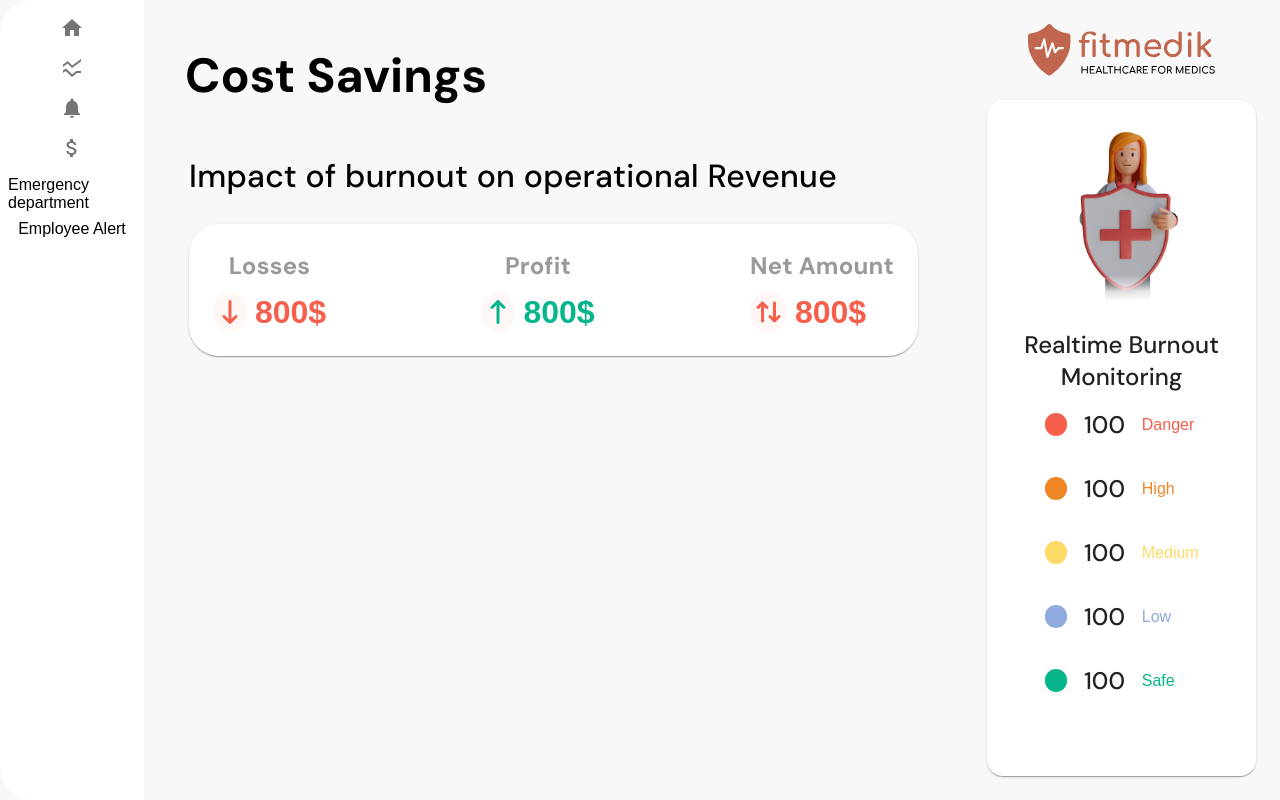
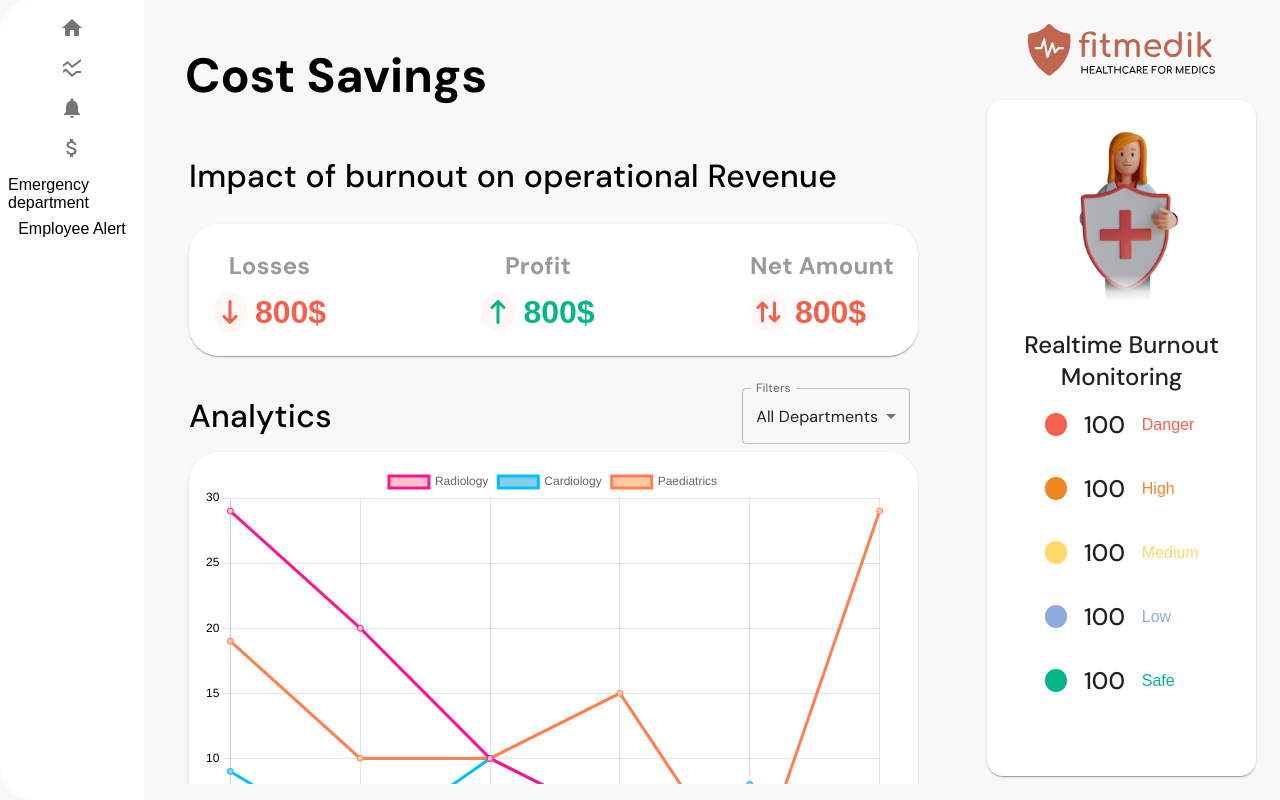
Before and after one commit to ronitsahu09/Fitmedik, a React (Create React App) app in the folder client/: page /costsavings in a window 1280 px wide. Built offline with nearby package versions, Linux system fonts and the light colour scheme.

Commit message:
Cost Savings Page

```diff
--- a/client/src/Components/CostSavings/CostSavings.jsx
+++ b/client/src/Components/CostSavings/CostSavings.jsx
@@ -4,8 +4,11 @@ import {
 } from "@fortawesome/free-solid-svg-icons";
 import { FontAwesomeIcon } from "@fortawesome/react-fontawesome";
 import { Box, IconButton, Paper, Stack, Typography } from "@mui/material";
+import { useState } from "react";
+import LineChart from "../Graphs/LineChart/LineChart";
 import LeftSidebar from "../LeftSidebar/LeftSidebar";
 import RightSidebar from "../RightSidebar/RightSidebar";
+import { CustomSelect } from "../Styles_&_Components/Components";
 import {
   AppWrapper,
   fixedWindow,
@@ -17,6 +20,11 @@ import { info, values } from "./Styles";
 
 export default function CostSavings({ props }) {
   const { appHeight } = props;
+
+  const [filters, setFilters] = useState(0);
+  const handleChange = (e) => {
+    setFilters(e.target.value);
+  };
 
   return (
     <Stack sx={{ ...AppWrapper, height: appHeight }} direction="row">
@@ -133,10 +141,32 @@ export default function CostSavings({ props }) {
                   </Box>
                 </Stack>
               </Paper>
+
+              <Stack>
+                <Stack
+                  direction="row"
+                  justifyContent="space-between"
+                  alignItems="center"
+                >
+                  <Typography
+                    sx={{
+                      fontSize: { xs: "1.8em", lg: "2em" },
+                      fontWeight: "500",
+                    }}
+                  >
+                    Analytics
+                  </Typography>
+
+                  <CustomSelect props={{ filters, handleChange }} />
+                </Stack>
+                <Paper sx={{ ...graphCanvas, height: "5in" }}>
+                  <LineChart props={{ filters, handleChange }} />
+                </Paper>
+              </Stack>
             </Stack>
+
+            <Box sx={{ height: 5 }}></Box>
           </Stack>
-
-          <Box sx={{ height: 5 }}></Box>
         </Stack>
       </Stack>
 
--- /dev/null
+++ b/client/src/Components/Graphs/LineChart/LineChart.jsx
@@ -0,0 +1,88 @@
+import {
+  Chart as ChartJS,
+  CategoryScale,
+  LinearScale,
+  PointElement,
+  LineElement,
+  Title,
+  Tooltip,
+  Legend,
+} from "chart.js";
+import { Line } from "react-chartjs-2";
+
+ChartJS.register(
+  CategoryScale,
+  LinearScale,
+  PointElement,
+  LineElement,
+  Title,
+  Tooltip,
+  Legend
+);
+
+const data = [
+  [
+    {
+      label: "Radiology",
+      data: [29, 20, 10, 5, 0, 0],
+      borderColor: "deeppink",
+      backgroundColor: "pink",
+    },
+    {
+      label: "Cardiology",
+      data: [9, 3, 10, 5, 8, 0],
+      borderColor: "deepskyblue",
+      backgroundColor: "skyblue",
+    },
+    {
+      label: "Paediatrics",
+      data: [19, 10, 10, 15, 0, 29],
+      borderColor: "coral",
+      backgroundColor: "#FFCBA4",
+    },
+  ],
+
+  [
+    {
+      label: "Stress",
+      data: [29, 10, 5, 20, 2, 0],
+      borderColor: "deeppink",
+      backgroundColor: "pink",
+    },
+    {
+      label: "Physical Fatigue",
+      data: [9, 3, 10, 5, 8, 0],
+      borderColor: "deepskyblue",
+      backgroundColor: "skyblue",
+    },
+    {
+      label: "Anxiety",
+      data: [8, 10, 1, 15, 18, 29],
+      borderColor: "coral",
+      backgroundColor: "#FFCBA4",
+    },
+  ],
+];
+
+export default function LineChart({ props }) {
+  const { filters, handleChange } = props;
+  console.log(props);
+  const chartData = {
+    labels: ["April 5", "April 6", "April 7", "April 8", "April 9", "April 10"],
+    datasets: data[filters],
+  };
+
+  const options = {
+    reponsive: true,
+    maintainAspectRatio: false,
+    plugins: {
+      doughnutLabelsLine: false,
+    },
+    scales: {
+      x: { ticks: { color: "black" } },
+      y: { ticks: { color: "black" } },
+    },
+  };
+
+  return <Line data={chartData} options={options} />;
+}
--- a/client/src/Components/Graphs/NewActiveUsers/NewActiveUsers.jsx
+++ b/client/src/Components/Graphs/NewActiveUsers/NewActiveUsers.jsx
@@ -1,7 +1,7 @@
 import { Box, Stack, Typography } from "@mui/material";
 import { Chart as ChartJS, ArcElement, Tooltip, Legend } from "chart.js";
 import { Doughnut } from "react-chartjs-2";
-import { dot } from "./Styles";
+import { rectangle } from "./Styles";
 
 ChartJS.register(ArcElement, Tooltip, Legend);
 
@@ -22,31 +22,13 @@ export default function NewActiveUsers() {
     responsive: true,
     cutout: "80%",
     maintainAspectRatio: false,
-    legendCallback: function (chart) {
-      var text = [];
-      console.log("sup");
-      text.push('<ul class="' + chart.id + '-legend">');
-      for (var i = 0; i < chart.data.datasets.length; i++) {
-        text.push(
-          '<li><span style="background-color:' +
-            chart.data.datasets[i].backgroundColor +
-            '"></span>'
-        );
-        if (chart.data.datasets[i].label) {
-          text.push(chart.data.datasets[i].label);
-        }
-        text.push("</li>");
-      }
-      text.push("</ul>");
-      return text.join("");
-    },
+
     onHover: function (e) {
       e.native.target.style.cursor = "pointer";
     },
     plugins: {
       legend: {
         display: false,
-        position: "right",
       },
       doughnutLabelsLine: false,
       tooltip: {
@@ -72,7 +54,7 @@ export default function NewActiveUsers() {
 
       <Stack gap={2} alignSelf="center">
         <Stack direction="row" alignItems="center" gap={2}>
-          <Box sx={{ ...dot, bgcolor: "hsl(207, 44%, 49%)" }}></Box>
+          <Box sx={{ ...rectangle, bgcolor: "hsl(207, 44%, 49%)" }}></Box>
           <Stack>
             <Typography
               sx={{
@@ -89,7 +71,7 @@ export default function NewActiveUsers() {
           </Stack>
         </Stack>
         <Stack direction="row" alignItems="center" gap={2}>
-          <Box sx={{ ...dot, bgcolor: "hsl(207, 44%, 79%)" }}></Box>
+          <Box sx={{ ...rectangle, bgcolor: "hsl(207, 44%, 79%)" }}></Box>
           <Stack>
             <Typography
               sx={{
--- a/client/src/Components/Graphs/NewActiveUsers/Styles.js
+++ b/client/src/Components/Graphs/NewActiveUsers/Styles.js
@@ -1,4 +1,4 @@
-export const dot = {
+export const rectangle = {
   borderRadius: 2,
   height: 10,
   width: 20,
--- a/client/src/Components/HomePage/Home.jsx
+++ b/client/src/Components/HomePage/Home.jsx
@@ -1,6 +1,6 @@
 import LeftSidebar from "../LeftSidebar/LeftSidebar";
 import RightSidebar from "../RightSidebar/RightSidebar";
-import { Stack, Box, Typography, Paper } from "@mui/material";
+import { Stack, Box, Typography, Paper, IconButton } from "@mui/material";
 import { users_status } from "./Styles";
 
 import TrendGraph from "../Graphs/Trend_Graph/TrendGraph";
@@ -13,6 +13,8 @@ import {
 } from "../Styles_&_Components/Styles";
 import Speedometer from "../Graphs/Speedometer/Speedometer";
 import NewActiveUsers from "../Graphs/NewActiveUsers/NewActiveUsers";
+import { FontAwesomeIcon } from "@fortawesome/react-fontawesome";
+import { faArrowDownLong } from "@fortawesome/free-solid-svg-icons";
 
 export default function Home({ props }) {
   const { appHeight } = props;
@@ -37,10 +39,50 @@ export default function Home({ props }) {
               >
                 <NewActiveUsers />
               </Paper>
+
               <Paper sx={{ ...graphCanvas, ...users_status, flex: 1 }}>
                 <Speedometer />
                 <Typography variant="h6" component="div">
                   Hospital Status
+                </Typography>
+              </Paper>
+
+              <Paper
+                sx={{
+                  ...graphCanvas,
+                  display: "flex",
+                  flexDirection: "column",
+                  justifyContent: "center",
+                  alignItems: "center",
+                  gap: 2,
+                }}
+              >
+                <Stack
+                  gap={1}
+                  direction="row"
+                  sx={{ color: "#06b58c", fontSize: "2rem", fontWeight: "700" }}
+                >
+                  <IconButton
+                    color="inherit"
+                    sx={{
+                      cursor: "text",
+                      bgcolor: "rgba(245, 95, 75, 0.05);",
+                      p: 1,
+                    }}
+                  >
+                    <Box
+                      component={FontAwesomeIcon}
+                      sx={{ transform: "rotate(180deg)" }}
+                      icon={faArrowDownLong}
+                    />
+                  </IconButton>
+                  <Typography variant="div" component="div">
+                    800$
+                  </Typography>
+                </Stack>
+
+                <Typography variant="h6" component="div">
+                  Profit
                 </Typography>
               </Paper>
             </Stack>
--- a/client/src/Components/Styles_&_Components/Components.js
+++ b/client/src/Components/Styles_&_Components/Components.js
@@ -1,5 +1,13 @@
 import { Box, Stack, Typography } from "@mui/material";
 import { dot, PieDot } from "./Styles";
+
+import InputLabel from "@mui/material/InputLabel";
+
+import MenuItem from "@mui/material/MenuItem";
+import ListSubheader from "@mui/material/ListSubheader";
+import FormControl from "@mui/material/FormControl";
+import Select from "@mui/material/Select";
+import { useState } from "react";
 
 export function Legend({ props }) {
   const { title, color } = props;
@@ -33,3 +41,45 @@ export function PieLegend({ props }) {
     </Stack>
   );
 }
+
+export function CustomSelect({ props }) {
+  const { filters, handleChange } = props;
+
+  return (
+    <FormControl sx={{ m: 1, minWidth: 150 }}>
+      <InputLabel htmlFor="savings-filter">Filters</InputLabel>
+      <Select
+        defaultValue={filters}
+        onChange={handleChange}
+        id="savings-filter"
+        label="Fitlers"
+      >
+        <ListSubheader
+          sx={{ color: "black", fontWeight: "500", fontSize: "1.1rem" }}
+        >
+          Departments
+        </ListSubheader>
+        <MenuItem value={0} sx={{ fontSize: "0.9rem" }}>
+          All Departments
+        </MenuItem>
+        <MenuItem value={1} sx={{ fontSize: "0.9rem" }}>
+          Radiology
+        </MenuItem>
+        <MenuItem value={2} sx={{ fontSize: "0.9rem" }}>
+          Cardiology
+        </MenuItem>
+        <ListSubheader
+          sx={{ color: "black", fontWeight: "500", fontSize: "1.1rem" }}
+        >
+          Diseases
+        </ListSubheader>
+        <MenuItem value={3} sx={{ fontSize: "0.9rem" }}>
+          Strees
+        </MenuItem>
+        <MenuItem value={4} sx={{ fontSize: "0.9rem" }}>
+          Fatigue
+        </MenuItem>
+      </Select>
+    </FormControl>
+  );
+}
```
